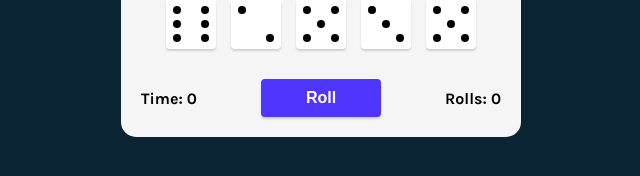
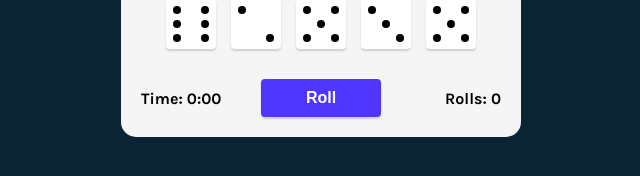
Before and after one commit to edesgree/react-tenzies-game, a React (Vite) app: page / in a window 1280 px wide. Shown: the part 464-640 px from the top of the page, without its empty margins (319-959 px from the left). Built offline with nearby package versions, Linux system fonts and the light colour scheme.

Commit message:
add timer functionality

```diff
--- a/src/App.jsx
+++ b/src/App.jsx
@@ -8,7 +8,22 @@ function App() {
   const [dice, setDice] = React.useState(allNewDice());
   const [tenzies, setTenzies] = React.useState(false);
   const [rollCount, setRollCount] = React.useState(0);
-  const [timer, setTimer] = React.useState(0);
+  const [time, setTime] = React.useState(0);
+  const [timeRunning, setTimeRunning] = React.useState(false);
+  const [timerInit, setTimerInit] = React.useState(true);
+  //let timerInit = true;
+
+  React.useEffect(() => {
+    let interval;
+    if (timeRunning) {
+      interval = setInterval(() => {
+        setTime((prevTime) => prevTime + 10);
+      });
+    } else {
+      clearInterval(interval);
+    }
+    return () => clearInterval(interval);
+  }, [timeRunning]);
 
   React.useEffect(() => {
     const allHeld = dice.every((die) => die.isHeld);
@@ -17,6 +32,7 @@ function App() {
 
     if (allHeld && allSameNb) {
       setTenzies(true);
+      setTimeRunning(false);
     }
   }, [dice]);
 
@@ -34,11 +50,24 @@ function App() {
       id: nanoid()
     };
   }
+
   function handleRoll() {
+    console.log('timerInit', timerInit);
+    console.log('tenzies', tenzies);
+
+    // click for first time at the begining of the game, we launch the timer
+    if (timerInit) {
+      setTimeRunning(true);
+    }
+    // when game is over, a click will set new dice, and reset/restart timer
     if (tenzies) {
       setDice(allNewDice());
       setTenzies(false);
+      setTime(0);
+      setTimerInit(true);
+      setTimeRunning(true);
     } else {
+      setTimerInit(false);
       setDice((oldDice) =>
         oldDice.map((die) => {
           return die.isHeld ? die : generateDie();
@@ -62,15 +91,16 @@ function App() {
       value={die.value}
     />
   ));
-
+  /*
   function timeCount() {
     setInterval(
       setTimer((prevTime) => prevTime++),
       1000
     );
 
-    console.log('time');
-  }
+    return 2;
+  }*/
+
   return (
     <main>
       {tenzies ? <Confetti /> : ''}
@@ -82,7 +112,7 @@ function App() {
       </p>
       <section className="board">{diceElements}</section>
       <footer>
-        <Timer timer={timer} />
+        <Timer time={time} />
         <button className="roll" onClick={handleRoll}>
           {tenzies ? 'New Game' : 'Roll'}
         </button>
--- a/src/components/Timer.jsx
+++ b/src/components/Timer.jsx
@@ -1,5 +1,15 @@
 import React from 'react';
 
 export default function Timer(props) {
-  return <div className="time-tracking">Time: {props.timer}</div>;
+  function millisToMinutesAndSeconds(millis) {
+    var minutes = Math.floor(millis / 60000);
+    var seconds = ((millis % 60000) / 1000).toFixed(0);
+    return minutes + ':' + (seconds < 10 ? '0' : '') + seconds;
+  }
+
+  return (
+    <div className="time-tracking">
+      Time: {millisToMinutesAndSeconds(props.time)}
+    </div>
+  );
 }
```
